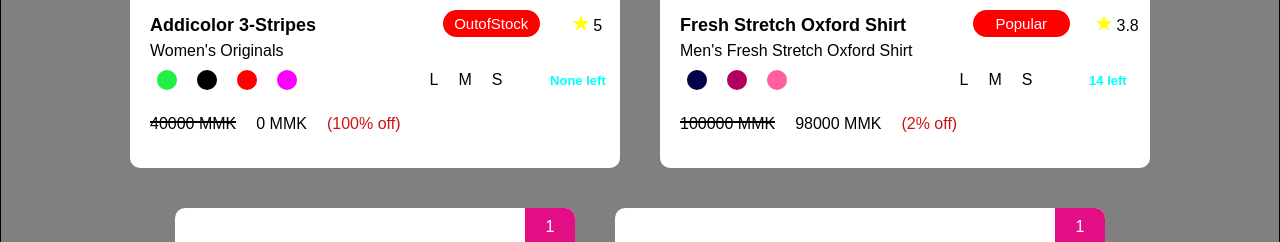
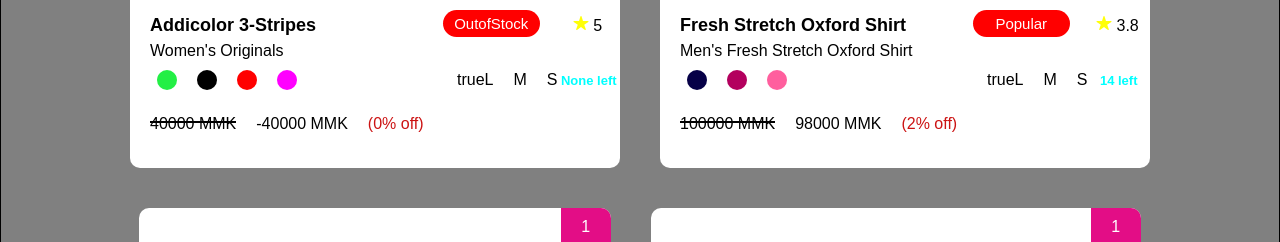
Before and after one commit to ThihaThwin-Dev/T-shirt-Catalogue, a plain HTML site: page index.html in a window 1280 px wide. Shown: the part 433-675 px from the top of the page. Drawn offline with nearby package versions, Linux system fonts and the light colour scheme; grey boxes are pictures that could not be loaded.

Commit message:
third commit

```diff
--- a/script.js
+++ b/script.js
@@ -6,7 +6,7 @@ const products = [
     pColor: ["#23ef45", "#000000", "#ff0000", "#ff00ff"],
     pCategory: "OutofStock",
     pPrice: 40000,
-    pDiscount: 100,
+    pDiscount: 200,
     pRate: 5,
     pCode: "M101",
     pLsize: true,
@@ -51,7 +51,15 @@ const products = [
     pName: "BASKETBALL TREFOIL JERSEY",
     pDes: "Men's BASKETBALL TREFOIL JERSEY",
     pGender: 1,
-    pColor: ["#2192FF", "#9CFF2E", "#FDFF00", "#38E54D"],
+    pColor: [
+      "#2192FF",
+      "#9CFF2E",
+      "#FDFF00",
+      "#38E54D",
+      "blue",
+      "aqua",
+      "orange",
+    ],
     pCategory: "Sale",
     pPrice: 40000,
     pDiscount: 20,
@@ -65,7 +73,7 @@ const products = [
   },
 ];
 
-window.onload = init()
+window.onload = init();
 
 function init() {
   let catalogue = document.getElementById("container");
@@ -101,9 +109,15 @@ function init() {
                     <div id="fifthColor" class="color-circles" style="background-color:${
                       p.pColor[4]
                     }"></div>
+                    <div id="sixthColor" class="color-circles" style="background-color:${
+                      p.pColor[5]
+                    }"></div>
+                    <div id="seventhColor" class="color-circles" style="background-color:${
+                      p.pColor[6]
+                    }"></div>
                 </div>
                 <div class="size-select">
-                    <div id="largeSize">L</div>
+                    <div id="largeSize">${p.pLsize}L</div>
                     <div id="medium-size">M</div>
                     <div id="small-size">S</div>
                 </div>
@@ -111,10 +125,10 @@ function init() {
             </div>
             <div class="price-info">
                 <div class="original-price">${p.pPrice} MMK</div>
-                <div class="discounted-price">${
-                  p.pPrice - p.pPrice * (p.pDiscount / 100)
-                } MMK</div>
-                <div class="discount-percentage">(${p.pDiscount}% off)</div>
+                <div class="discounted-price">${p.pPrice - p.pPrice * (p.pDiscount / 100)} MMK</div>
+                <div class="discount-percentage">(${discountCheck(
+                  p.pDiscount
+                ) + "% off"})</div>
             </div>
         </div>
     </div>`;
@@ -122,9 +136,15 @@ function init() {
 }
 function stockCheck(stock) {
   if (stock >= 1) {
-    return stock
-  }
-  else {
-    return "None"
+    return stock;
+  } else {
+    return "None";
   }
 }
+function discountCheck(discount) {
+  if (discount >= 1 && discount <= 100) {
+    return discount;
+  } else {
+    return "0";
+  }
+}
--- a/style.css
+++ b/style.css
@@ -92,7 +92,7 @@ body{
 #largeSize,#medium-size,#small-size{
     margin-left: 20px;
 }
-#firstColor,#secondColor,#thirdColor,#fourthColor,#fifthColor{
+#firstColor,#secondColor,#thirdColor,#fourthColor,#fifthColor,#sixthColor,#seventhColor{
     margin-right: 20px;
 }
 .available-stock{
```
